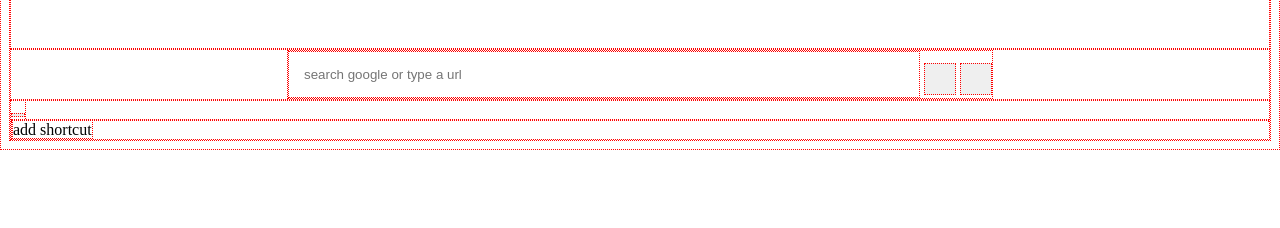
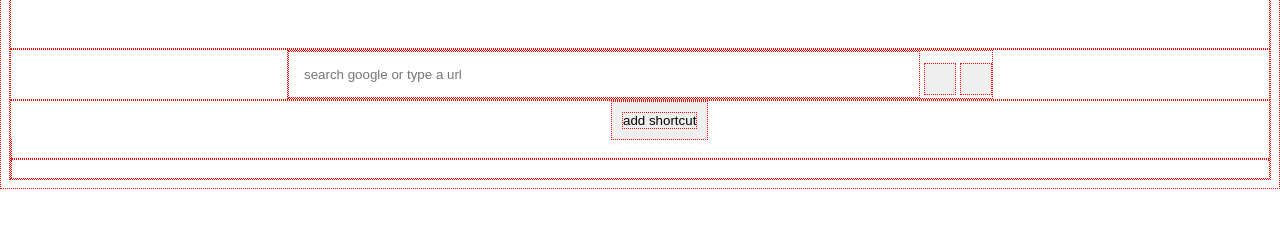
Before and after one commit to bryantozuzuhub/googleclone, a plain HTML site: page index.html in a window 1280 px wide. Shown: the part 238-466 px from the top of the page. Drawn offline with Linux system fonts and the light colour scheme.

Commit message:
adjusting shortcut icon

```diff
--- a/index.html
+++ b/index.html
@@ -25,8 +25,10 @@
                 <button id="lenSearchButton" title="Search By Image"></button>
         </form>
     </div>
-    <div>
-        <button></button>
+    <div >
+        <button id="ShortcutIcon">
+            <span>add shortcut</span>
+        </button>
         <span>
             <slot>
                 <div id="ShortcutIconContainer" class="tile-icon">
@@ -34,7 +36,7 @@
                 </div>
             </slot>
         </span>
-        <span>add shortcut</span>
+
     </div>
 </body>
 </html>
--- a/styles.css
+++ b/styles.css
@@ -37,3 +37,9 @@
     padding: 15px;
     align-items: center;
 }
+
+#ShortcutIcon {
+    display: flex;
+    margin-left: 600px;
+    padding: 10px;
+}
```
